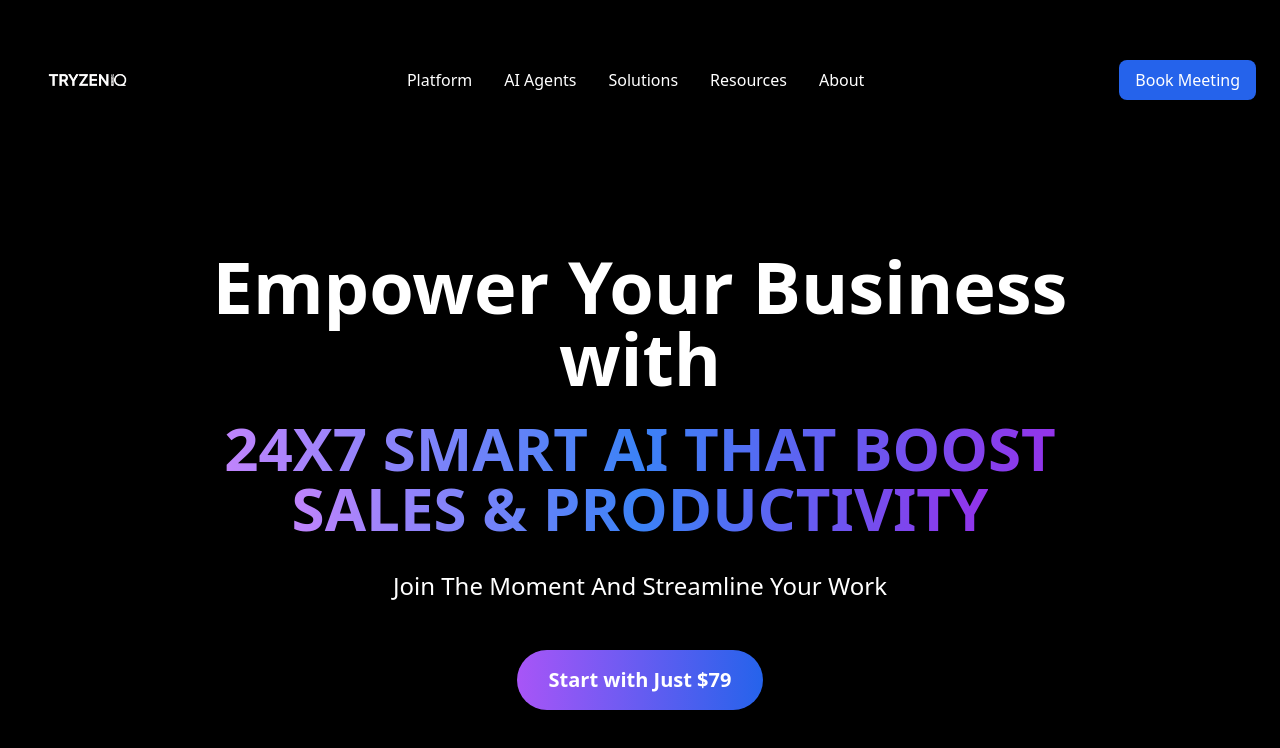
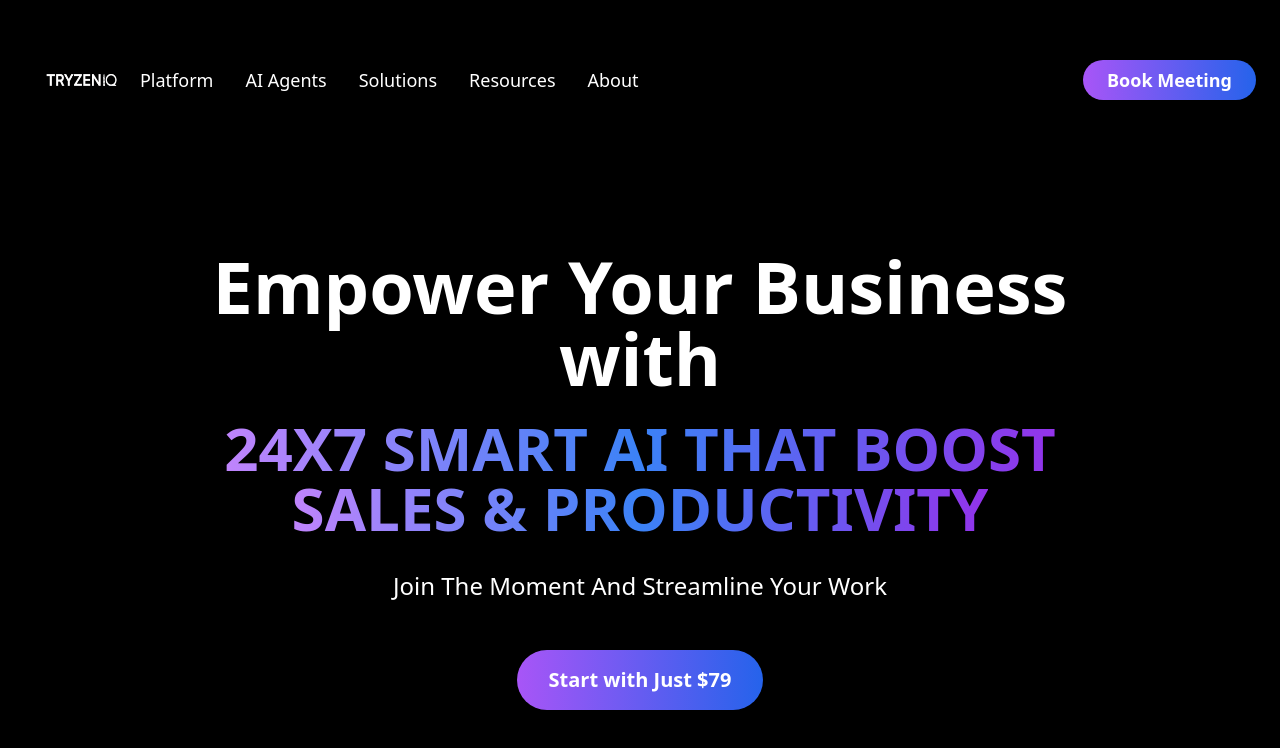
Before and after one commit to keyurm111/image-replica-creator-magic, a React (Vite) app: page / in a window 1280 px wide. Shown: the top 748 px of the page. Built offline with nearby package versions, Linux system fonts and the light colour scheme.

Commit message:
Refactor: Separate logo and navbar components
-   Extract the logo and navbar into separate components.
-   Redesign the navbar.

```diff
--- a/src/components/Header.tsx
+++ b/src/components/Header.tsx
@@ -1,33 +1,15 @@
 
 import React from 'react';
+import Logo from './Logo';
+import Navbar from './Navbar';
 
 const Header = () => {
   return (
     <header className="w-full px-6 py-4">
-      <nav className="flex items-center justify-between max-w-7xl mx-auto">
-        {/* Logo Section - Large and Prominent */}
-        <div className="flex items-center">
-          <img
-            src="/lovable-uploads/039771cb-4189-47d9-87af-d107b22cfac4.png"
-            alt="TRYZENIQ Logo"
-            className="h-32 w-auto"
-          />
-        </div>
-
-        {/* Navigation Links */}
-        <div className="hidden md:flex items-center space-x-8">
-          <a href="#" className="text-white hover:text-gray-300 transition-colors">Platform</a>
-          <a href="#" className="text-white hover:text-gray-300 transition-colors">AI Agents</a>
-          <a href="#" className="text-white hover:text-gray-300 transition-colors">Solutions</a>
-          <a href="#" className="text-white hover:text-gray-300 transition-colors">Resources</a>
-          <a href="#" className="text-white hover:text-gray-300 transition-colors">About</a>
-        </div>
-
-        {/* Book Meeting Button */}
-        <button className="bg-blue-600 hover:bg-blue-700 text-white px-4 py-2 rounded-lg transition-colors">
-          Book Meeting
-        </button>
-      </nav>
+      <div className="flex items-center justify-between max-w-7xl mx-auto">
+        <Logo />
+        <Navbar />
+      </div>
     </header>
   );
 };
--- /dev/null
+++ b/src/components/Logo.tsx
@@ -0,0 +1,16 @@
+
+import React from 'react';
+
+const Logo = () => {
+  return (
+    <div className="flex items-center">
+      <img
+        src="/lovable-uploads/039771cb-4189-47d9-87af-d107b22cfac4.png"
+        alt="TRYZENIQ Logo"
+        className="h-32 w-auto"
+      />
+    </div>
+  );
+};
+
+export default Logo;
--- /dev/null
+++ b/src/components/Navbar.tsx
@@ -0,0 +1,41 @@
+
+import React from 'react';
+import { Button } from './ui/button';
+
+const Navbar = () => {
+  const navItems = [
+    { name: 'Platform', href: '#' },
+    { name: 'AI Agents', href: '#' },
+    { name: 'Solutions', href: '#' },
+    { name: 'Resources', href: '#' },
+    { name: 'About', href: '#' },
+  ];
+
+  return (
+    <nav className="flex items-center justify-between w-full">
+      {/* Navigation Links */}
+      <div className="hidden md:flex items-center space-x-8">
+        {navItems.map((item) => (
+          <a
+            key={item.name}
+            href={item.href}
+            className="relative text-white hover:text-purple-400 transition-colors duration-300 font-medium text-lg group"
+          >
+            {item.name}
+            <span className="absolute -bottom-1 left-0 w-0 h-0.5 bg-gradient-to-r from-purple-400 to-blue-500 transition-all duration-300 group-hover:w-full"></span>
+          </a>
+        ))}
+      </div>
+
+      {/* CTA Button */}
+      <Button
+        variant="outline"
+        className="bg-gradient-to-r from-purple-500 to-blue-600 hover:from-purple-600 hover:to-blue-700 text-white border-none px-6 py-3 rounded-full font-semibold text-lg transition-all duration-300 transform hover:scale-105 shadow-lg"
+      >
+        Book Meeting
+      </Button>
+    </nav>
+  );
+};
+
+export default Navbar;
```
